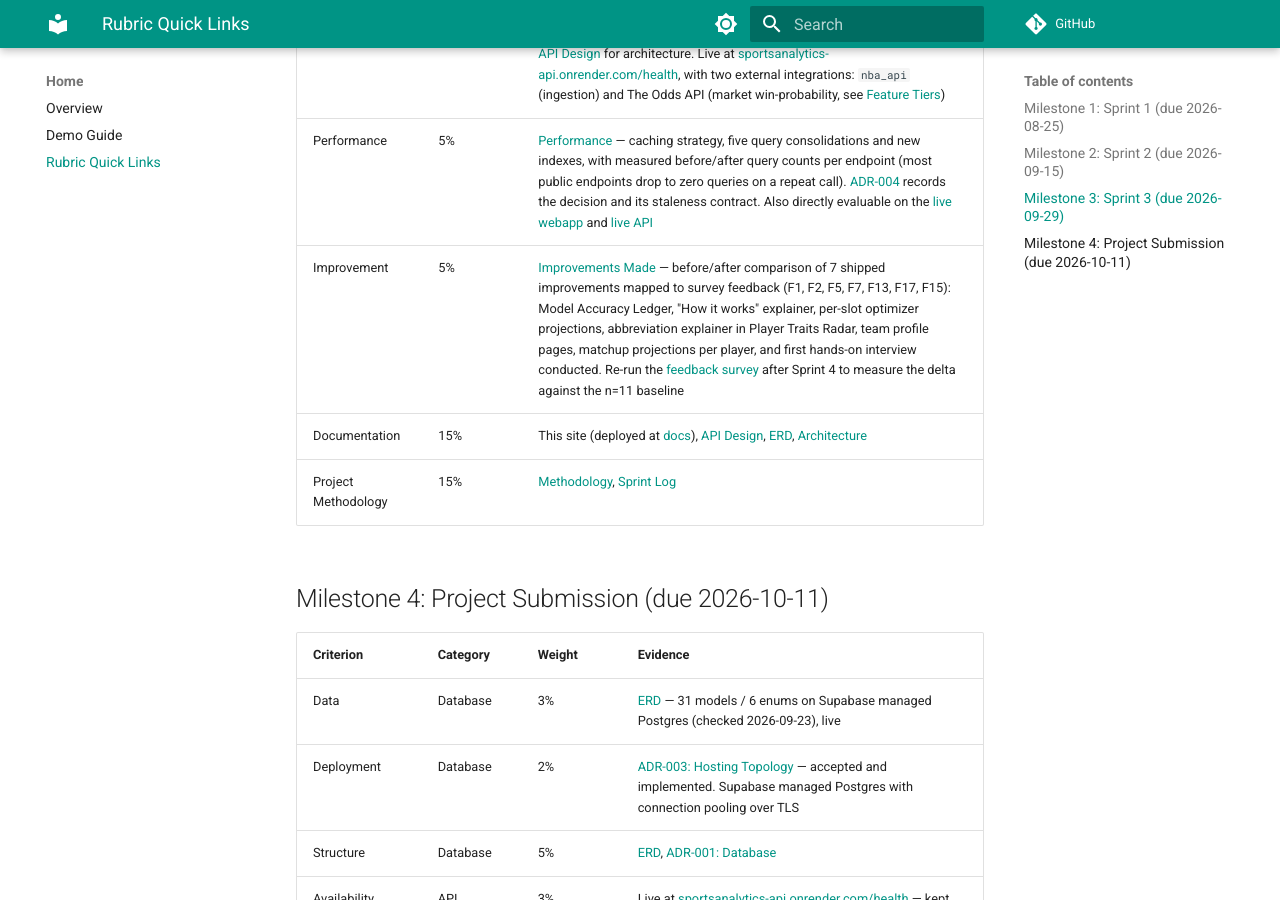
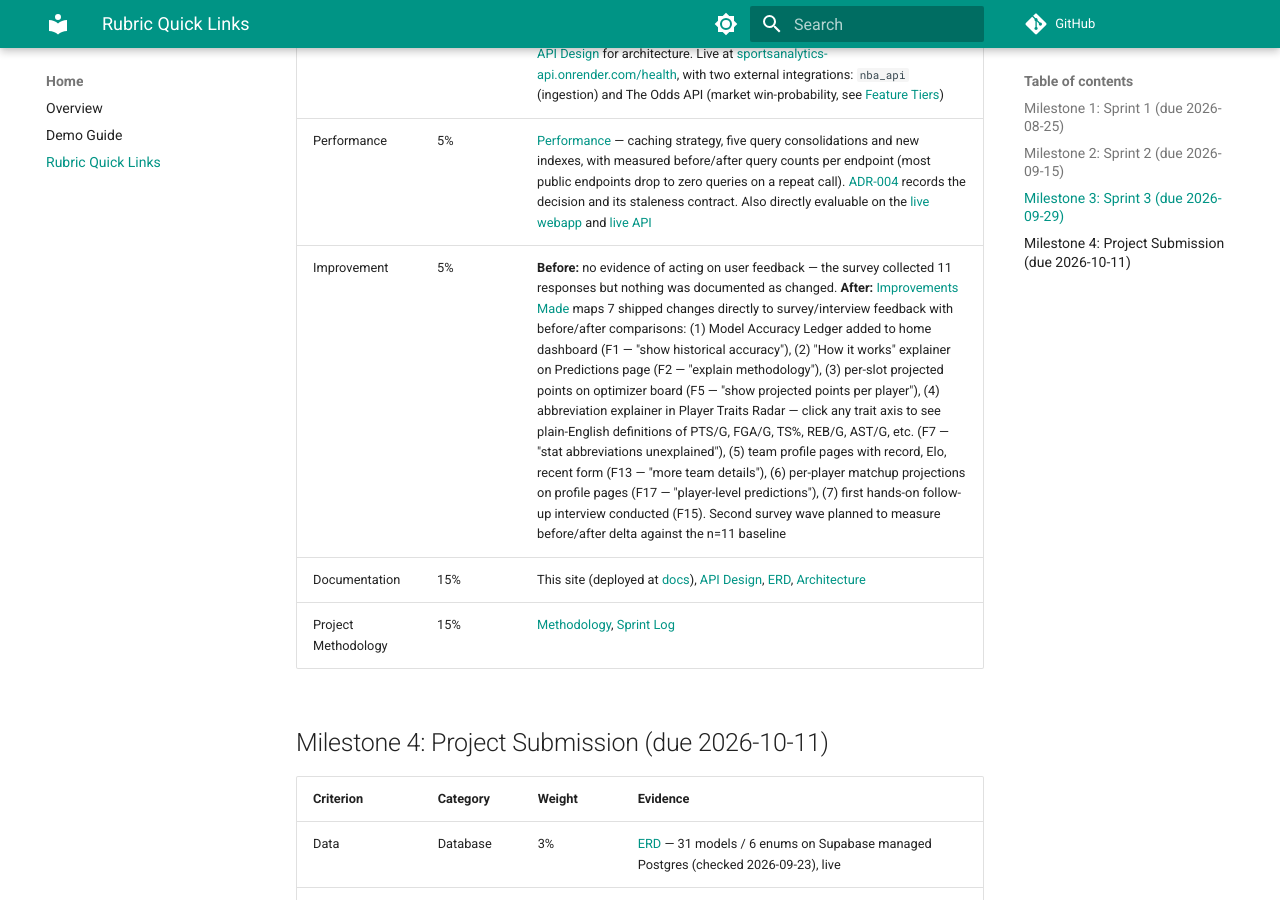
Before and after one commit to Sports-Analytics-Innovation-Platform/Innovation-Documentation-Website, an MkDocs documentation site: the page built from docs/rubric-links.md, in a window 1280 px wide and 900 px high, scrolled down 3206 px. Built offline with MkDocs 1.6.1 and Material for MkDocs 9.7.7, drawn with Linux system fonts in a browser that asks for light colours; comment, search, counter and statistics services are not loaded; some of the changed text lies outside the part shown.

Commit message:
docs: fix Improvement row in rubric-links to show explicit before/after - Before: no evidence of acting on user feedback - After: 7 shipped improvements with before/after comparisons, each mapped to survey feedback item - Also update warning box to reflect Improvement is now evidenced

```diff
--- a/docs/rubric-links.md
+++ b/docs/rubric-links.md
@@ -3,7 +3,7 @@
 One page mapping every rubric criterion (from the COMS3011A project brief) to where the evidence for it actually lives, so a marking tutor doesn't have to hunt across the site or the codebase. Grouped by milestone, in the brief's own order.
 
 !!! warning "Honest about gaps, not just links"
-    Where a criterion doesn't have real evidence yet, that's stated plainly with a ⚠️ below. Sprint 1 is complete with most criteria having solid evidence. Sprint 2's user-feedback round is complete (11 responses, findings and traceability documented); the Sprint 3 round is under way — the first follow-up interview and hands-on session was conducted 2026-09-27, with two more interviews and a second survey wave pending. The **Improvement** criterion (Milestone 3) now has evidence: [Improvements Made](improvements.md) documents 7 shipped improvements mapped to survey feedback with before/after comparisons. **Performance** is two separate things, worth not conflating: [Performance](design/performance.md) documents a real, measured caching/query-consolidation pass (query counts, before/after) — that part is done. The brief's own stated-scale requirement ("hundreds of fixtures, hundreds of events... a stated response time... achieved through schema/indexing rather than by chance") is a *different* ask — a load-test script now exists (`apps/api/scripts/load-test.mjs`, target p95<300ms/p99<800ms) but has not yet been run against a real at-scale database. That's still open as of 2026-09-23.
+    Where a criterion doesn't have real evidence yet, that's stated plainly with a ⚠️ below. Sprint 1 is complete with most criteria having solid evidence. Sprint 2's user-feedback round is complete (11 responses, findings and traceability documented); the Sprint 3 round is under way — the first follow-up interview and hands-on session was conducted 2026-09-27, with two more interviews and a second survey wave pending. The **Improvement** criterion (Milestone 3) is now evidenced: [Improvements Made](improvements.md) documents 7 shipped improvements with explicit before/after comparisons, each mapped to its originating survey feedback item. **Performance** is two separate things, worth not conflating: [Performance](design/performance.md) documents a real, measured caching/query-consolidation pass (query counts, before/after) — that part is done. The brief's own stated-scale requirement ("hundreds of fixtures, hundreds of events... a stated response time... achieved through schema/indexing rather than by chance") is a *different* ask — a load-test script now exists (`apps/api/scripts/load-test.mjs`, target p95<300ms/p99<800ms) but has not yet been run against a real at-scale database. That's still open as of 2026-09-23.
 
 ## Milestone 1: Sprint 1 (due 2026-08-25)
 
@@ -47,7 +47,7 @@ The brief lists weights only, no descriptions, for this milestone — criteria n
 | Feature Implementation | 20% | [Feature Tiers](design/feature-tiers.md) — updated 2026-09-23: Basic tier essentially complete, Intermediate tier substantially complete (two real bugs found and fixed this week — review not gating publication, a batch-resume durability gap — both merged to `main` on 2026-09-23, PRs #184 and #186), Advanced tier strong but genuinely partial (custom statistics, point-in-time queries and dataset diffing are done; async consumer jobs and live/late-event feeds are not). Beyond the brief's tiers, Sprint 3 also shipped [Become Pro](become-pro/index.md) (PR #192): user-logged games, a derived season line, a draft-pick model trained on NBA rookie seasons ([Valuation Model](become-pro/valuation-model.md)), and a comparison with real NBA rookies |
 | API Implementation | 20% | [API Reference (Swagger)](api-reference.md) — full endpoint documentation including the admin, datasets, custom-statistics and API-key endpoints added 2026-09-23 and the eight session-guarded [Become Pro routes](api-reference.md#become-pro), with live Swagger UI. [API Design](design/api-design.md) for architecture. Live at [sportsanalytics-api.onrender.com/health](https://sportsanalytics-api.onrender.com/health), with two external integrations: `nba_api` (ingestion) and The Odds API (market win-probability, see [Feature Tiers](design/feature-tiers.md#bonus-beyond-the-brief)) |
 | Performance | 5% | [Performance](design/performance.md) — caching strategy, five query consolidations and new indexes, with measured before/after query counts per endpoint (most public endpoints drop to zero queries on a repeat call). [ADR-004](decisions/adr-004-caching-strategy.md) records the decision and its staleness contract. Also directly evaluable on the [live webapp](https://sportsanalytics.pages.dev/) and [live API](https://sportsanalytics-api.onrender.com/health) |
-| Improvement | 5% | [Improvements Made](improvements.md) — before/after comparison of 7 shipped improvements mapped to survey feedback (F1, F2, F5, F7, F13, F17, F15): Model Accuracy Ledger, "How it works" explainer, per-slot optimizer projections, abbreviation explainer in Player Traits Radar, team profile pages, matchup projections per player, and first hands-on interview conducted. Re-run the [feedback survey](feedback-survey.md) after Sprint 4 to measure the delta against the n=11 baseline |
+| Improvement | 5% | **Before:** no evidence of acting on user feedback — the survey collected 11 responses but nothing was documented as changed. **After:** [Improvements Made](improvements.md) maps 7 shipped changes directly to survey/interview feedback with before/after comparisons: (1) Model Accuracy Ledger added to home dashboard (F1 — "show historical accuracy"), (2) "How it works" explainer on Predictions page (F2 — "explain methodology"), (3) per-slot projected points on optimizer board (F5 — "show projected points per player"), (4) abbreviation explainer in Player Traits Radar — click any trait axis to see plain-English definitions of PTS/G, FGA/G, TS%, REB/G, AST/G, etc. (F7 — "stat abbreviations unexplained"), (5) team profile pages with record, Elo, recent form (F13 — "more team details"), (6) per-player matchup projections on profile pages (F17 — "player-level predictions"), (7) first hands-on follow-up interview conducted (F15). Second survey wave planned to measure before/after delta against the n=11 baseline |
 | Documentation | 15% | This site (deployed at [docs](https://sports-analytics-innovation-platform.github.io/Innovation-Documentation-Website/)), [API Design](design/api-design.md), [ERD](design/erd.md), [Architecture](design/architecture.md) |
 | Project Methodology | 15% | [Methodology](methodology.md), [Sprint Log](sprint-log.md) |
 
```
